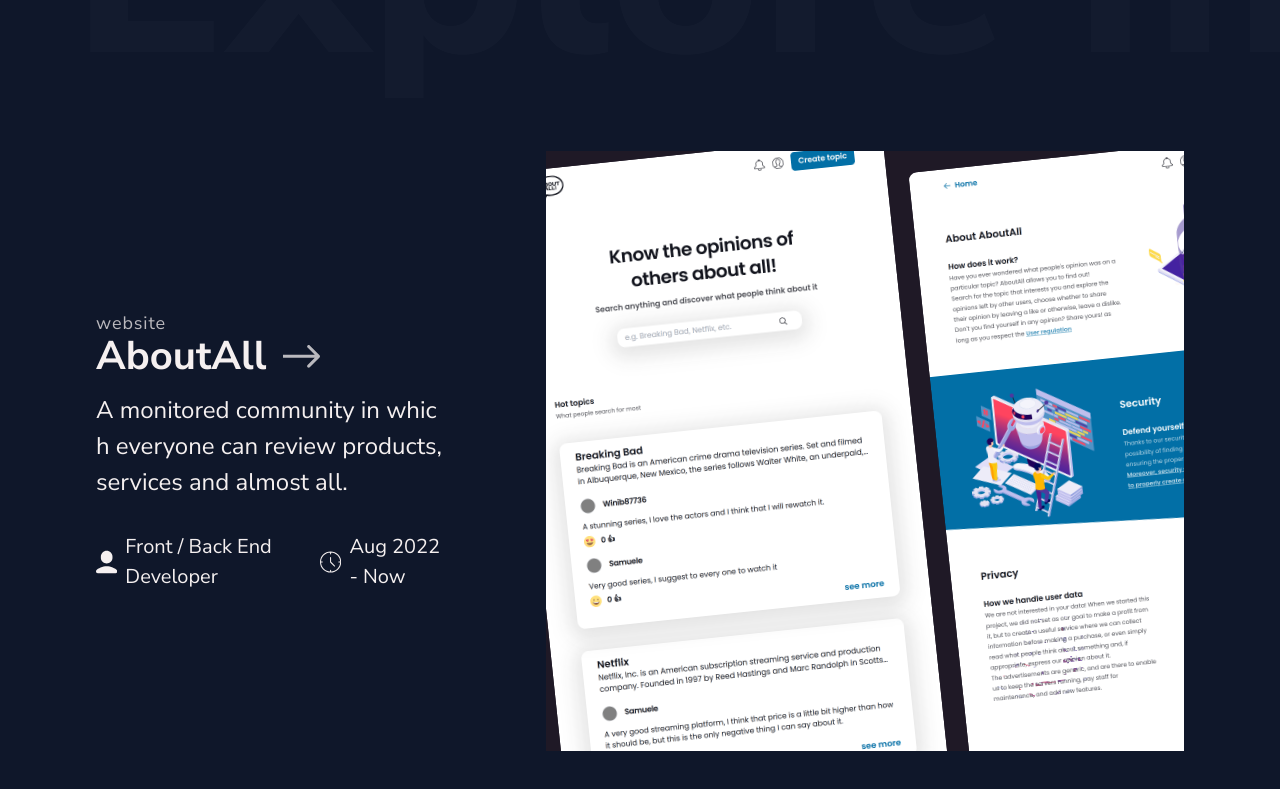
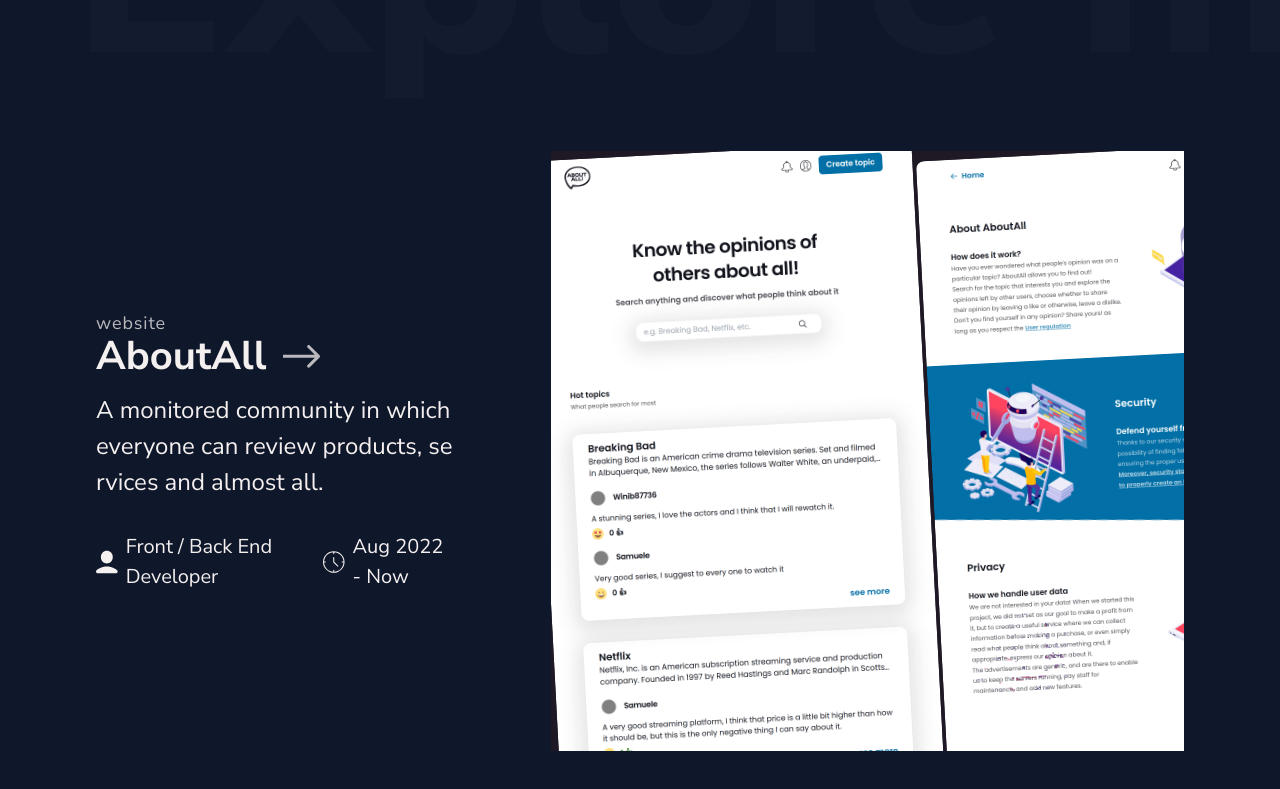
Before and after one commit to Samuele1818/portfolio, a Next.js app: page / in a window 1280 px wide. Shown: the part 1166-1955 px from the top of the page. Built offline with nearby package versions, Linux system fonts and the light colour scheme.

Commit message:
Modified image rotation and size

```diff
--- a/components/Project/index.tsx
+++ b/components/Project/index.tsx
@@ -79,13 +79,13 @@ const Project: FC<Props> = ({
     </div>
    </div>
 
-   <div className='flex h-full flex-shrink items-start justify-start gap-x-4 overflow-clip bg-dark'>
+   <div className='flex h-full flex-shrink items-start justify-start overflow-clip bg-dark'>
     <Image
      width={2000}
      height={2000}
      src={image1}
      sizes='500px'
-     className='h-fit w-96 -rotate-6 rounded-lg transition-transform hover:scale-125'
+     className='h-fit w-96 -rotate-3 rounded-lg transition-transform hover:scale-125'
      alt='Project image'
     />
     <Image
@@ -93,7 +93,7 @@ const Project: FC<Props> = ({
      height={2000}
      sizes='500px'
      src={image2}
-     className='ml-auto mr-0 h-fit w-96 -rotate-6 rounded-lg transition-transform hover:scale-125 xl:ml-auto xl:mr-auto'
+     className='ml-auto mr-0 h-fit w-96 -rotate-3 rounded-lg transition-transform hover:scale-125 xl:ml-auto xl:mr-auto'
      alt='Project image'
     />
     {image3 && (
@@ -101,8 +101,7 @@ const Project: FC<Props> = ({
       width={2000}
       height={2000}
       src={image3}
-      sizes='(max-width: 1536px) 0, 500px'
-      className='hidden h-fit w-96 -rotate-6 rounded-lg transition-transform hover:scale-125 2xl:block'
+      className='hidden h-fit w-96 -rotate-3 rounded-lg transition-transform hover:scale-125 2xl:block'
       alt='Project image'
      />
     )}
```
